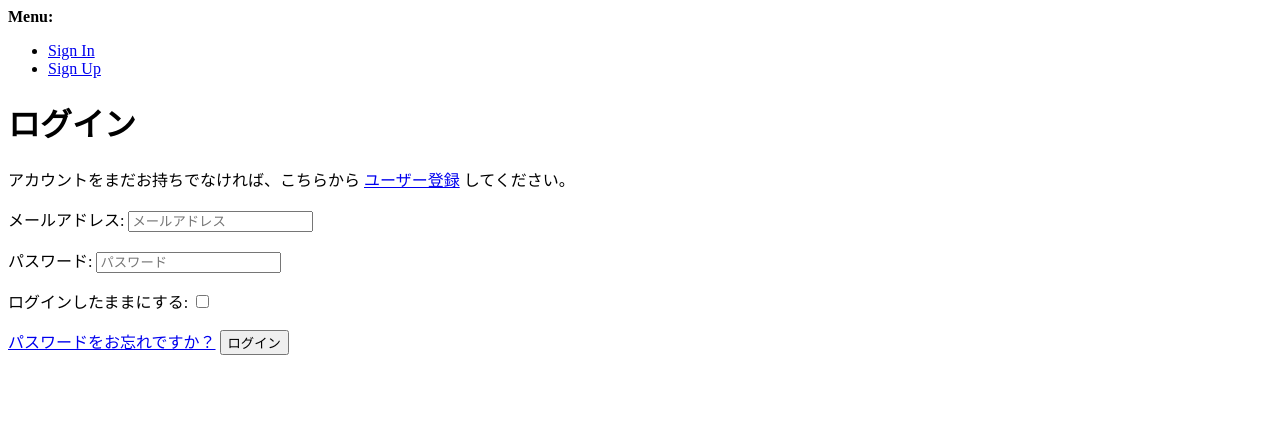
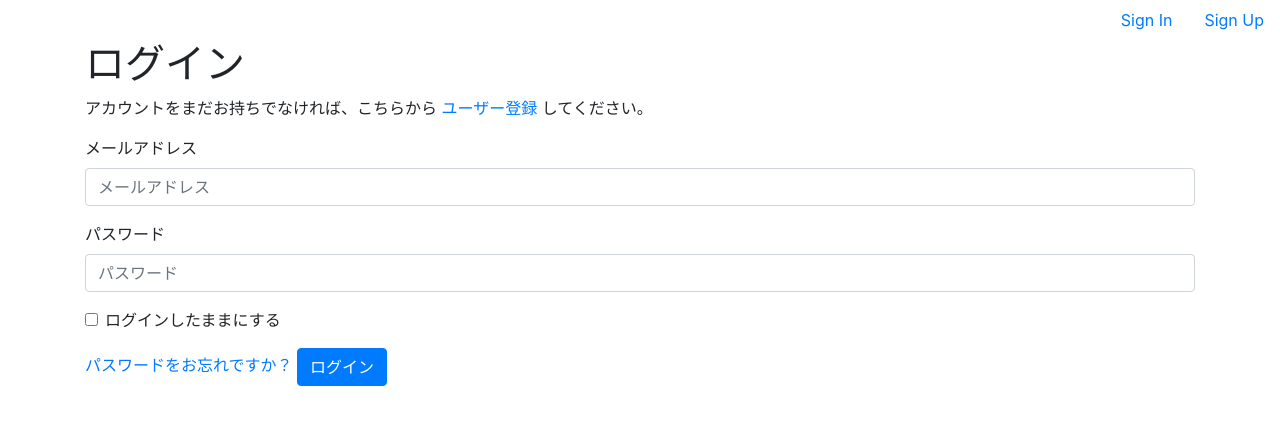
Before and after one commit to k-matsuo-cmj/django-allauth-sample, a Django app: page /accounts/login/ in a window 1280 px wide. Shown: the top 425 px of the page. Run offline with Django 3.2, Linux system fonts and the light colour scheme; some libraries are stand-ins or nearby versions.

Commit message:
allauthのテンプレートにbootstrapを適用

```diff
--- a/templates/allauth/account/base.html
+++ b/templates/allauth/account/base.html
@@ -1,16 +1,19 @@
+{% load bootstrap4 %}
 <!DOCTYPE html>
 <html>
   <head>
     <title>{% block head_title %}{% endblock %}</title>
     {% block extra_head %}
     {% endblock %}
+    {% bootstrap_css %}
+    {% bootstrap_javascript jquery='full' %}
   </head>
   <body>
     {% block body %}
 
     {% if messages %}
-    <div>
-      <strong>Messages:</strong>
+    <div class="alert alert-info" role="alert">
+      <!--<strong>Messages:</strong>-->
       <ul>
         {% for message in messages %}
         <li>{{message}}</li>
@@ -20,21 +23,23 @@
     {% endif %}
 
     <div>
-      <strong>Menu:</strong>
-      <ul>
+      <!--<strong>Menu:</strong>-->
+      <ul class="nav justify-content-end">
         {% if user.is_authenticated %}
-        <li><a href="{% url 'account_email' %}">Change E-mail</a></li>
-        <li><a href="{% url 'account_logout' %}">Sign Out</a></li>
+        <li class="nav-item"><a class="nav-link" href="{% url 'account_email' %}">Change E-mail</a></li>
+        <li class="nav-item"><a class="nav-link" href="{% url 'account_logout' %}">Sign Out</a></li>
         {% else %}
-        <li><a href="{% url 'account_login' %}">Sign In</a></li>
-        <li><a href="{% url 'account_signup' %}">Sign Up</a></li>
+        <li class="nav-item"><a class="nav-link" href="{% url 'account_login' %}">Sign In</a></li>
+        <li class="nav-item"><a class="nav-link" href="{% url 'account_signup' %}">Sign Up</a></li>
         {% endif %}
       </ul>
     </div>
+    <div class="container">
     {% block content %}
     {% endblock %}
     {% endblock %}
     {% block extra_body %}
     {% endblock %}
+    </div>
   </body>
 </html>
--- a/templates/allauth/account/email_confirm.html
+++ b/templates/allauth/account/email_confirm.html
@@ -1,4 +1,5 @@
 {% extends "account/base.html" %}
+{% load bootstrap4 %}
 
 {% load i18n %}
 {% load account %}
@@ -13,7 +14,7 @@
 
 {% user_display confirmation.email_address.user as user_display %}
 
-<p>{% blocktrans with confirmation.email_address.email as email %}Please confirm that <a href="mailto:{{ email }}">{{ email }}</a> is an e-mail address for user {{ user_display }}.{% endblocktrans %}</p>
+<p class="mt-5">{% blocktrans with confirmation.email_address.email as email %}Please confirm that <a href="mailto:{{ email }}">{{ email }}</a> is an e-mail address for user {{ user_display }}.{% endblocktrans %}</p>
 
 <form method="post" action="{% url 'account_confirm_email' confirmation.key %}">
 {% csrf_token %}
@@ -24,7 +25,7 @@
 
 {% url 'account_email' as email_url %}
 
-<p>{% blocktrans %}This e-mail confirmation link expired or is invalid. Please <a href="{{ email_url }}">issue a new e-mail confirmation request</a>.{% endblocktrans %}</p>
+<p class="mt-5">{% blocktrans %}This e-mail confirmation link expired or is invalid. Please <a href="{{ email_url }}">issue a new e-mail confirmation request</a>.{% endblocktrans %}</p>
 
 {% endif %}
 
--- a/templates/allauth/account/login.html
+++ b/templates/allauth/account/login.html
@@ -1,4 +1,5 @@
 {% extends "account/base.html" %}
+{% load bootstrap4 %}
 
 {% load i18n %}
 {% load account socialaccount %}
@@ -7,7 +8,7 @@
 
 {% block content %}
 
-<h1>{% trans "Sign In" %}</h1>
+<h1 class="md-4">{% trans "Sign In" %}</h1>
 
 {% get_providers as socialaccount_providers %}
 
@@ -35,12 +36,13 @@ for a {{ site_name }} account and sign in below:{% endblocktrans %}</p>
 
 <form class="login" method="POST" action="{% url 'account_login' %}">
   {% csrf_token %}
-  {{ form.as_p }}
+  {% comment %} {{ form.as_p }} {% endcomment %}
+  {% bootstrap_form form layout='horizontal' %}
   {% if redirect_field_value %}
   <input type="hidden" name="{{ redirect_field_name }}" value="{{ redirect_field_value }}" />
   {% endif %}
   <a class="button secondaryAction" href="{% url 'account_reset_password' %}">{% trans "Forgot Password?" %}</a>
-  <button class="primaryAction" type="submit">{% trans "Sign In" %}</button>
+  <button class="btn btn-primary" type="submit">{% trans "Sign In" %}</button>
 </form>
 
 {% endblock %}
--- a/templates/allauth/account/logout.html
+++ b/templates/allauth/account/logout.html
@@ -1,4 +1,5 @@
 {% extends "account/base.html" %}
+{% load bootstrap4 %}
 
 {% load i18n %}
 
@@ -14,7 +15,7 @@
   {% if redirect_field_value %}
   <input type="hidden" name="{{ redirect_field_name }}" value="{{ redirect_field_value }}"/>
   {% endif %}
-  <button type="submit">{% trans 'Sign Out' %}</button>
+  <button class="btn btn-secondary" type="submit">{% trans 'Sign Out' %}</button>
 </form>
 
 
--- a/templates/allauth/account/signup.html
+++ b/templates/allauth/account/signup.html
@@ -1,4 +1,5 @@
 {% extends "account/base.html" %}
+{% load bootstrap4 %}
 
 {% load i18n %}
 
@@ -11,11 +12,12 @@
 
 <form class="signup" id="signup_form" method="post" action="{% url 'account_signup' %}">
   {% csrf_token %}
-  {{ form.as_p }}
+  {% comment %} {{ form.as_p }} {% endcomment %}
+  {% bootstrap_form form layout='horizontal' %}
   {% if redirect_field_value %}
   <input type="hidden" name="{{ redirect_field_name }}" value="{{ redirect_field_value }}" />
   {% endif %}
-  <button type="submit">{% trans "Sign Up" %} &raquo;</button>
+  <button class="btn btn-success" type="submit">{% trans "Sign Up" %} &raquo;</button>
 </form>
 
 {% endblock %}
--- a/templates/allauth/account/verification_sent.html
+++ b/templates/allauth/account/verification_sent.html
@@ -1,4 +1,5 @@
 {% extends "account/base.html" %}
+{% load bootstrap4 %}
 
 {% load i18n %}
 
@@ -7,6 +8,6 @@
 {% block content %}
     <h1>{% trans "Verify Your E-mail Address" %}</h1>
 
-    <p>{% blocktrans %}We have sent an e-mail to you for verification. Follow the link provided to finalize the signup process. Please contact us if you do not receive it within a few minutes.{% endblocktrans %}</p>
+    <p class="mt-5">{% blocktrans %}We have sent an e-mail to you for verification. Follow the link provided to finalize the signup process. Please contact us if you do not receive it within a few minutes.{% endblocktrans %}</p>
 
 {% endblock %}
```
